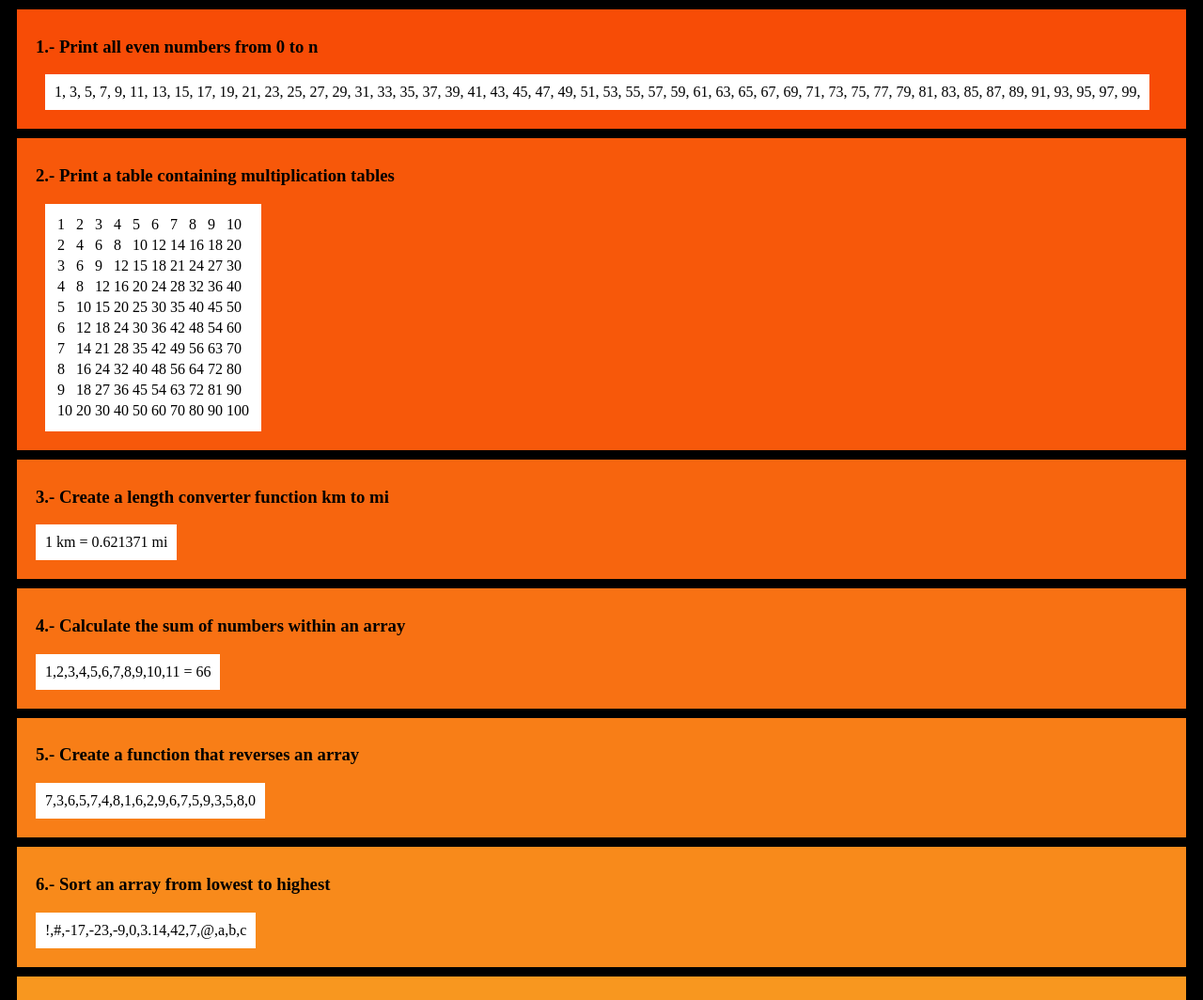
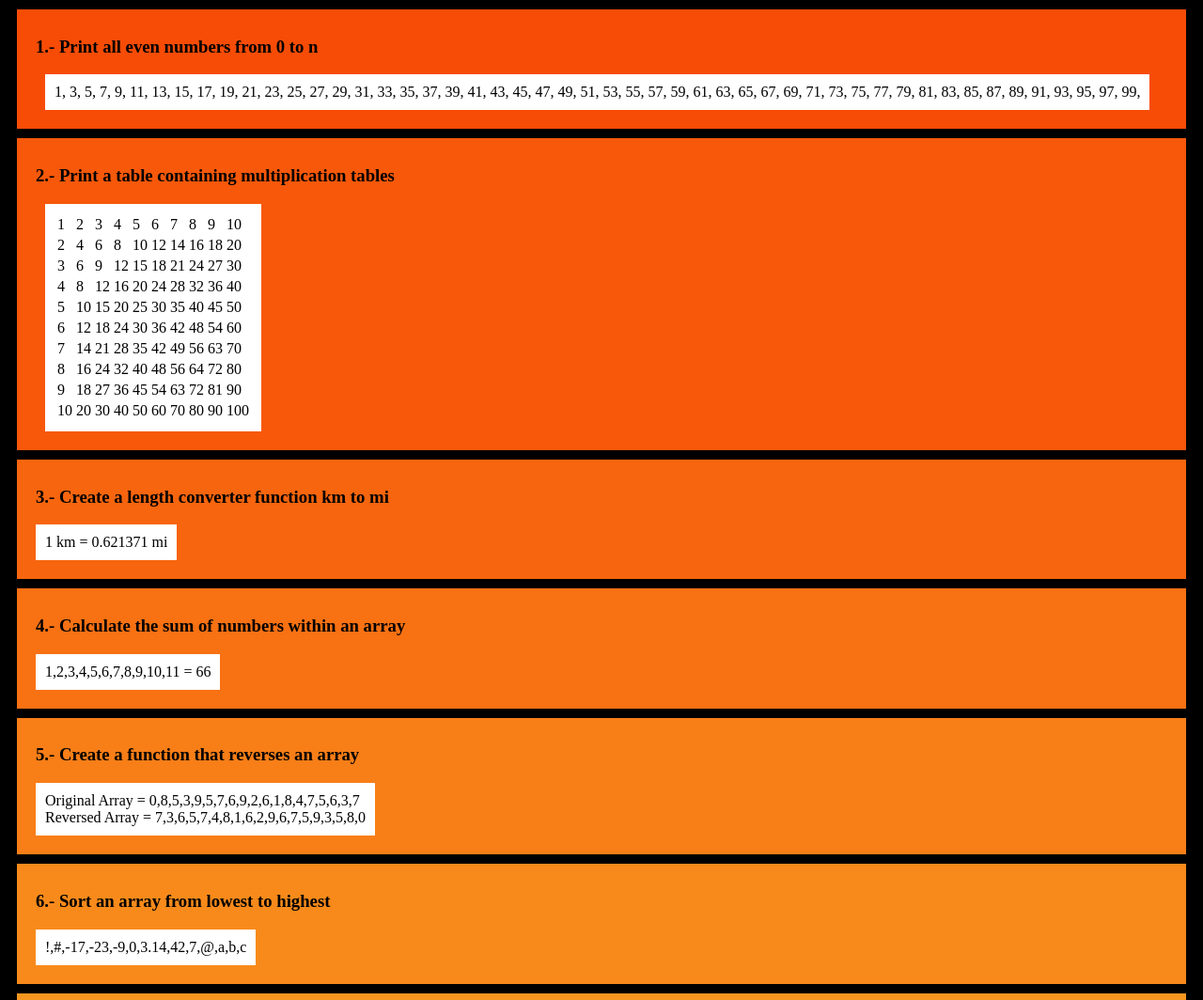
Before and after one commit to acst352/code-challenges, a plain HTML site: page index.html in a window 1280 px wide. Shown: the top 1064 px of the page at 94% size. Drawn offline with Linux system fonts and the light colour scheme.

Commit message:
print original and new array

```diff
--- a/index.html
+++ b/index.html
@@ -60,6 +60,8 @@
                 </h3>
             </div>
             <div class="answer-excercise-5">
+                <div id="original-array"></div>
+                <div id="reversed-array"></div>
                 <script src="js/reverseArray.js"></script>
             </div>
         </div>
@@ -126,4 +128,5 @@
     </div>
     </div>
 </body>
+
 </html>
--- a/js/reverseArray.js
+++ b/js/reverseArray.js
@@ -1,8 +1,10 @@
 const arrayay = [0, 8, 5, 3, 9, 5, 7, 6, 9, 2, 6, 1, 8, 4, 7, 5, 6, 3, 7];
 
-function reverseArray() {
-  // Reverse method mutates the original array while toReversed method referes to the original and returns an inverted copy.
-  document.write(arrayay.toReversed());
-}
+const contenedor = document.getElementById("original-array");
+const originalHTML = "Original Array = " + arrayay;
+contenedor.innerHTML = originalHTML;
 
-reverseArray();
+const contenedor2 = document.getElementById("reversed-array");
+const reversedArray = arrayay.slice().reverse();
+const newHTML = "Reversed Array = " + reversedArray;
+contenedor2.innerHTML = newHTML;
```
